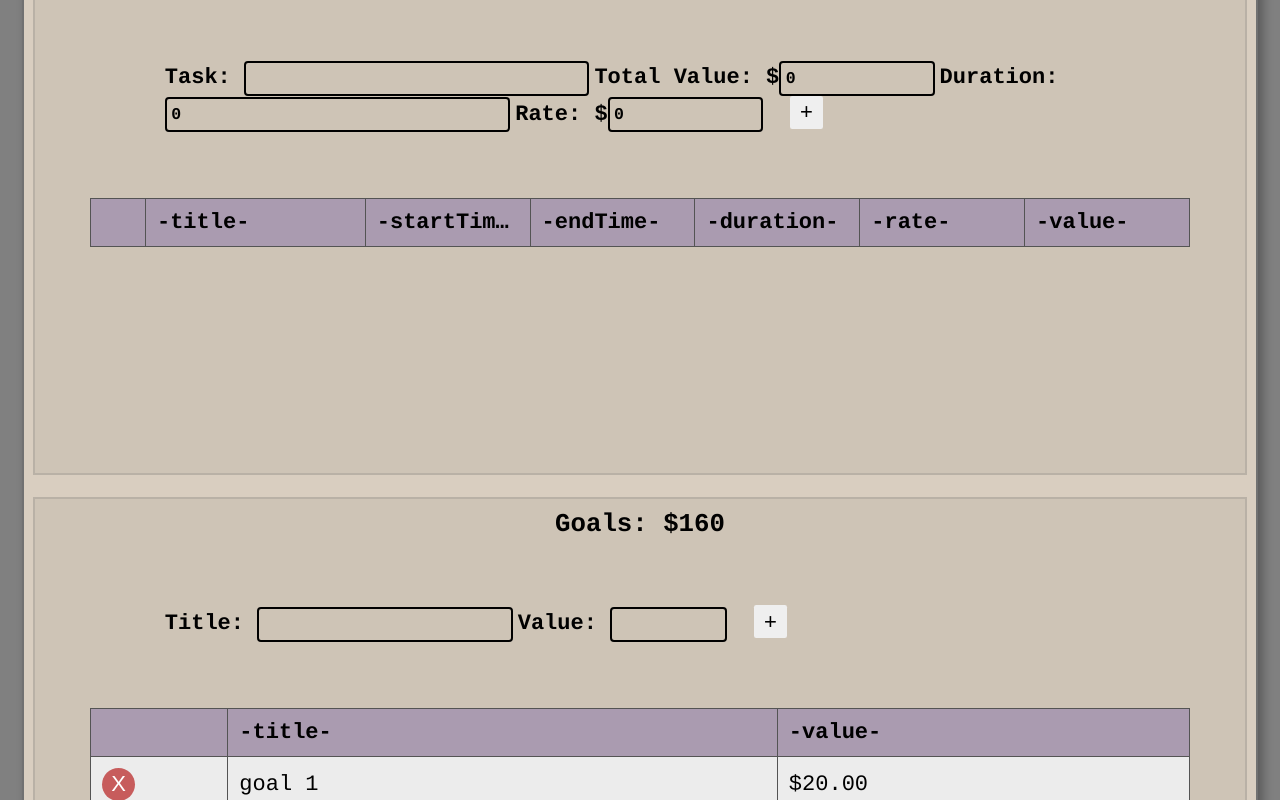
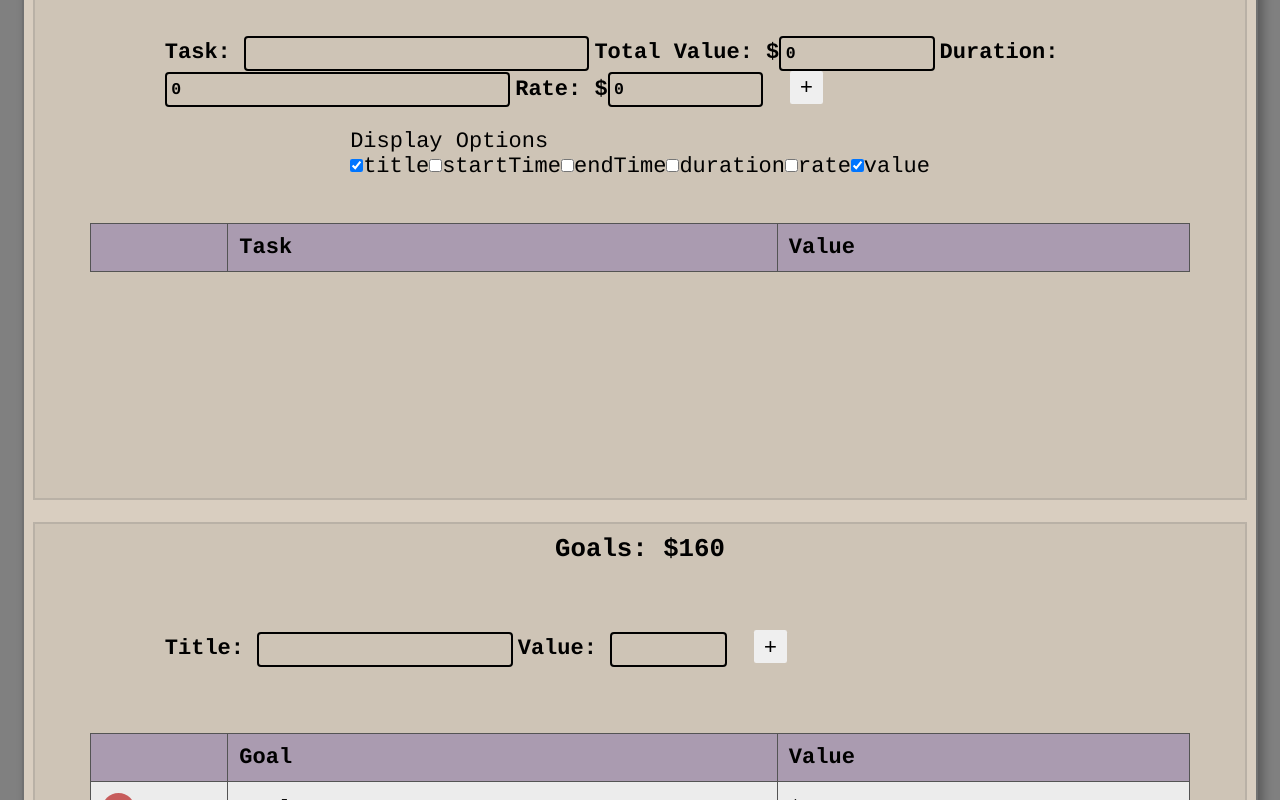
Before and after one commit to mroberts1137/Task-Reactor, a React (Create React App) app: page / in a window 1280 px wide. Shown: the part 1520-2320 px from the top of the page. Built offline with nearby package versions, Linux system fonts and the light colour scheme.

Commit message:
add display options for List keys

```diff
--- a/src/components/dashboard/Dashboard.js
+++ b/src/components/dashboard/Dashboard.js
@@ -59,8 +59,8 @@ const Dashboard = () => {
 
   return (
     <DateContext.Provider value={{ selectedDate, todaysDate }}>
-      <TaskContext.Provider value={{}}>
-        <GoalsContext.Provider value={{}}>
+      <TaskContext.Provider value={{ tasks }}>
+        <GoalsContext.Provider value={{ goals }}>
           <div className='dashboard'>
             <div className='container'>
               <DateDisplay date={todaysDate} />
@@ -82,7 +82,7 @@ const Dashboard = () => {
               <CalendarBox handleSelectDate={handleSelectDate} />
             </Row>
             <Row className='row'>
-              <TasksBox total={tasksTotal} />
+              <TasksBox />
             </Row>
             <Row>
               <GoalsBox total={goalsTotal} />
--- a/src/components/goalsbox/GoalsBox.js
+++ b/src/components/goalsbox/GoalsBox.js
@@ -7,6 +7,11 @@ import List from '../list/List';
 const GoalsBox = ({ total }) => {
   const goals = useSelector(selectAllGoals);
 
+  const displayKeys = {
+    title: { name: 'Goal', type: 'String', show: true },
+    value: { name: 'Value', type: 'Currency', show: true }
+  };
+
   return (
     <div className='container'>
       <h3>
@@ -14,11 +19,7 @@ const GoalsBox = ({ total }) => {
       </h3>
 
       <AddItem />
-      <List
-        items={goals}
-        removeItem={removeGoal}
-        displayKeys={{ title: 'String', value: 'Currency' }}
-      />
+      <List items={goals} removeItem={removeGoal} displayKeys={displayKeys} />
     </div>
   );
 };
--- a/src/components/list/List.js
+++ b/src/components/list/List.js
@@ -2,6 +2,10 @@ import ListItem from './ListItem';
 import './List.css';
 
 const List = ({ items, removeItem, displayKeys }) => {
+  Object.keys(displayKeys).forEach((key) => {
+    if (!displayKeys[key].show) delete displayKeys[key];
+  });
+
   return (
     <div className='list-container'>
       <table>
@@ -14,7 +18,7 @@ const List = ({ items, removeItem, displayKeys }) => {
           <tr className='list-item'>
             <th className='list-item'></th>
             {Object.keys(displayKeys).map((key, index) => (
-              <th key={index}>-{key}-</th>
+              <th key={index}>{displayKeys[key].name}</th>
             ))}
           </tr>
         </thead>
--- a/src/components/list/ListItem.js
+++ b/src/components/list/ListItem.js
@@ -26,7 +26,7 @@ const ListItem = ({ item, removeItem, displayKeys }) => {
         </button>
       </td>
       {Object.keys(displayKeys).map((key, index) => {
-        switch (displayKeys[key]) {
+        switch (displayKeys[key].type) {
           case 'Currency':
             return (
               <td key={index} className='item-text'>
--- /dev/null
+++ b/src/components/taskbox/DropdownSelector.css
@@ -0,0 +1,34 @@
+.dropdown {
+  position: relative;
+  display: inline-block;
+}
+
+.dropdown-toggle {
+  background-color: #3498db;
+  color: white;
+  padding: 10px;
+  border: none;
+  cursor: pointer;
+}
+
+.dropdown-menu {
+  display: none;
+  position: absolute;
+  background-color: white;
+  min-width: 160px;
+  box-shadow: 0 8px 16px rgba(0, 0, 0, 0.2);
+  z-index: 1;
+}
+
+.dropdown:hover .dropdown-menu {
+  display: block;
+}
+
+.dropdown-item {
+  padding: 10px;
+  cursor: pointer;
+}
+
+.dropdown-item input {
+  margin-right: 10px;
+}
--- /dev/null
+++ b/src/components/taskbox/DropdownSelector.js
@@ -0,0 +1,23 @@
+import React from 'react';
+
+const DropdownSelector = ({ items, selectedItems, onToggle }) => {
+  return (
+    <div className='dropdown'>
+      <p>Display Options</p>
+      <div className='dropdown-menu'>
+        {items.map((item) => (
+          <label key={item} className='dropdown-item'>
+            <input
+              type='checkbox'
+              checked={selectedItems[item]}
+              onChange={() => onToggle(item)}
+            />
+            {item}
+          </label>
+        ))}
+      </div>
+    </div>
+  );
+};
+
+export default DropdownSelector;
--- a/src/components/taskbox/TasksBox.js
+++ b/src/components/taskbox/TasksBox.js
@@ -1,39 +1,61 @@
-import { useState, useEffect, useContext } from 'react';
+import { useState, useContext } from 'react';
 import { useSelector } from 'react-redux';
-import {
-  selectAllTasks,
-  selectTasksByDate,
-  removeTask
-} from '../../app/taskSlice';
+import { selectTasksByDate, removeTask } from '../../app/taskSlice';
 import DateDisplay from '../DateDisplay';
+import DropdownSelector from './DropdownSelector';
 import AddTask from '../list/AddTask';
 import List from '../list/List';
-import { DateContext } from '../../contexts/context';
+import { TaskContext, DateContext } from '../../contexts/context';
+import { sumTotal } from '../../utils/functions';
 
-const TaskBox = ({ total }) => {
+const TaskBox = () => {
   const { selectedDate } = useContext(DateContext);
-  const tasks = useSelector((state) => selectTasksByDate(state, selectedDate));
+  const dailyTasks = useSelector((state) =>
+    selectTasksByDate(state, selectedDate)
+  );
+  const total = sumTotal(dailyTasks);
+
+  const [showKeys, setShowKeys] = useState({
+    title: true,
+    startTime: false,
+    endTime: false,
+    duration: false,
+    rate: false,
+    value: true
+  });
+
+  const displayKeys = {
+    title: { name: 'Task', type: 'String', show: showKeys.title },
+    startTime: { name: 'Start Time', type: 'Date', show: showKeys.startTime },
+    endTime: { name: 'End Time', type: 'Date', show: showKeys.endTime },
+    duration: { name: 'Duration', type: 'Duration', show: showKeys.duration },
+    rate: { name: 'Rate', type: 'Currency', show: showKeys.rate },
+    value: { name: 'Value', type: 'Currency', show: showKeys.value }
+  };
+
+  const toggleShowKey = (key) => {
+    setShowKeys((prevShowKeys) => ({
+      ...prevShowKeys,
+      [key]: !prevShowKeys[key]
+    }));
+  };
 
   return (
     <div className='container'>
+      <DateDisplay date={selectedDate} />
       <h3>
         Completed Tasks: $<span id='goals-total'>{total.toFixed(2)}</span>
       </h3>
-      <p>
-        Selected Date: <DateDisplay date={selectedDate} />
-      </p>
       <AddTask />
+      <DropdownSelector
+        items={Object.keys(showKeys)}
+        selectedItems={showKeys}
+        onToggle={toggleShowKey}
+      />
       <List
-        items={tasks}
+        items={dailyTasks}
         removeItem={removeTask}
-        displayKeys={{
-          title: 'String',
-          startTime: 'Date',
-          endTime: 'Date',
-          duration: 'Duration',
-          rate: 'Currency',
-          value: 'Currency'
-        }}
+        displayKeys={displayKeys}
       />
     </div>
   );
```
